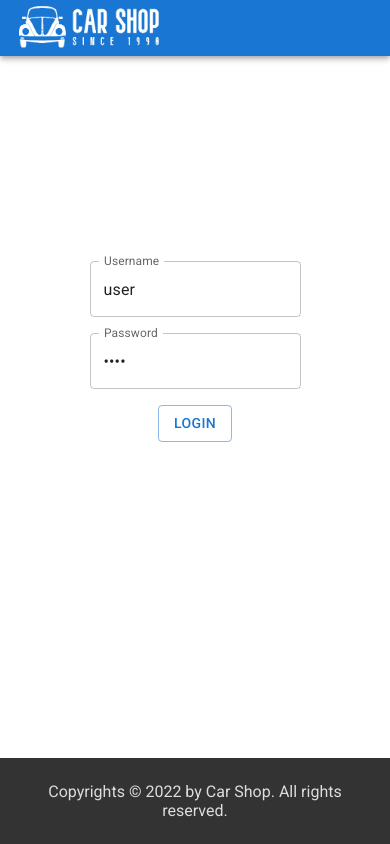
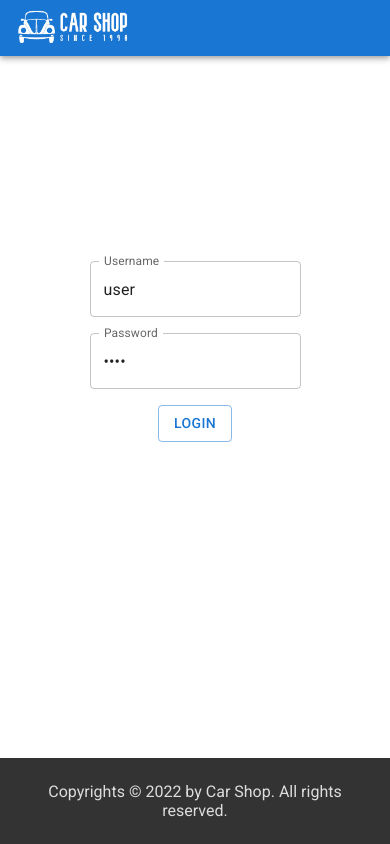
Before and after one commit to mostafamt/Car-Shop, a React (Create React App) app in the folder Car Shop Front-end/: page / in a window 390 px wide. Built offline with nearby package versions, Linux system fonts and the light colour scheme.

Commit message:
fix overflow content

```diff
--- a/Car Shop Front-end/src/App.js
+++ b/Car Shop Front-end/src/App.js
@@ -12,6 +12,7 @@ function App() {
           minHeight: "100vh",
           display: "flex",
           flexDirection: "column",
+          overflow: "hidden",
         }}
       >
         <ButtonAppBar />
--- a/Car Shop Front-end/src/ButtonAppBar.js
+++ b/Car Shop Front-end/src/ButtonAppBar.js
@@ -32,7 +32,7 @@ export default function ButtonAppBar() {
         <Toolbar>
           <Box sx={{ flexGrow: 1 }}>
             <a href="#">
-              <img src={imgSrc} height="45px" />
+              <img src={imgSrc} className="img" />
             </a>
           </Box>
           {/* <Typography variant="h6" component="div" sx={{ flexGrow: 1 }}>
--- a/Car Shop Front-end/src/index.css
+++ b/Car Shop Front-end/src/index.css
@@ -11,3 +11,13 @@ code {
   font-family: source-code-pro, Menlo, Monaco, Consolas, "Courier New",
     monospace;
 }
+
+.img {
+  height: 45px;
+}
+
+@media only screen and (max-width: 600px) {
+  .img {
+    height: 35px;
+  }
+}
```
